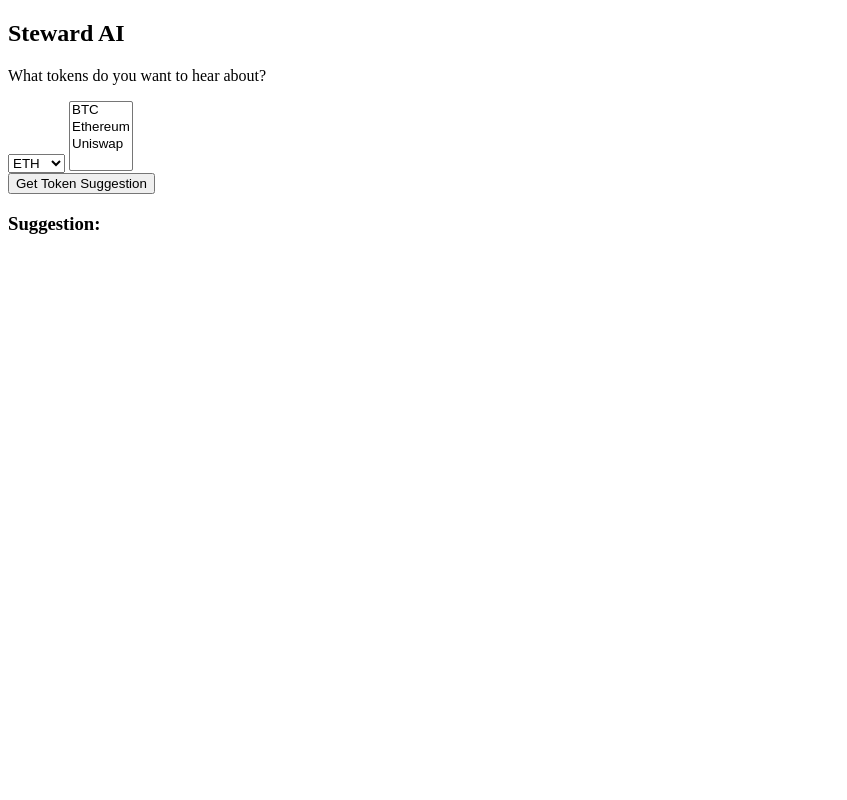
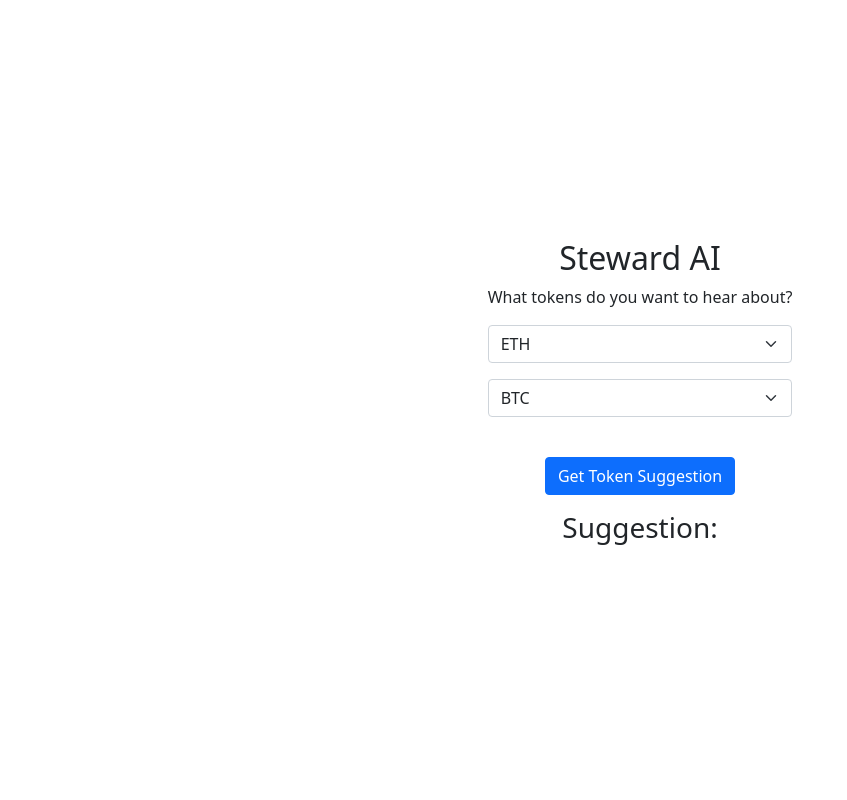
Before and after one commit to 0xdefiant/portfolio_ai_tools, a Flask app: page / in a window 1280 px wide. Shown: the whole page, without its empty margins (0-847 px from the left). Run offline with Flask 3, Linux system fonts and the light colour scheme.

Commit message:
stylesheet

```diff
--- a/templates/base.html
+++ b/templates/base.html
@@ -4,12 +4,18 @@
     <meta charset="UTF-8">
     <meta name="viewport" content="width=device-width, initial-scale=1.0">
     <title>{% block title %}Steward ai{% endblock %}</title>
+    <link rel="stylesheet" href="https://cdn.jsdelivr.net/npm/bootstrap@5.1.3/dist/css/bootstrap.min.css">
     <link rel="stylesheet" type="text/css" href="/static/css/style.css">
 </head>
 <body>
+    <div class="container d-flex justify-content-center align-items-center" style="min-height: 100vh;">
+        <div class="text-center">
     {% block content %}
     <!-- Default content goes here -->
     {% endblock %}
+        </div>
+    </div>
+    <script src="https://cdn.jsdelivr.net/npm/bootstrap@5.1.3/dist/js/bootstrap.bundle.min.js"></script>
     <script src="/static/js/script.js"></script>
 </body>
 </html>
--- a/templates/home/index.html
+++ b/templates/home/index.html
@@ -7,13 +7,13 @@
 {% block content %}
     <h2>Steward AI</h2>
     <p>What tokens do you want to hear about?</p>
-    <select id="network">
+    <select id="network" class="form-select mb-3">
         <option value="eth">ETH</option>
         <option value="polygon_pos">POLY</option>
         <option value="optimism">OPT</option>
         <option value="arbitrum">ARB</option>
     </select>
-    <select id="tokens" multiple> <!-- this should be a list where you can select more than one. -->
+    <select id="tokens" class="form-select mb-3"> <!-- this should be a list where you can select more than one. -->
         <!-- Your list of tokens goes here -->
         <option value="0x2260FAC5E5542a773Aa44fBCfeDf7C193bc2C599">BTC</option>
         <option value="0xc02aaa39b223fe8d0a0e5c4f27ead9083c756cc2">Ethereum</option>
@@ -21,9 +21,9 @@
         <!-- ... -->
     </select>
     <br>
-    <button onclick="getSuggestion()">Get Token Suggestion</button>
+    <button onclick="getSuggestion()" class="btn btn-primary mb-3">Get Token Suggestion</button>
 
-    <div id="loader" class="loader"></div>
+    <div id="loader" class="loader mb-3"></div>
     <h3>Suggestion:</h3>
     <p id="suggestion"></p>
 {% endblock %}
```
